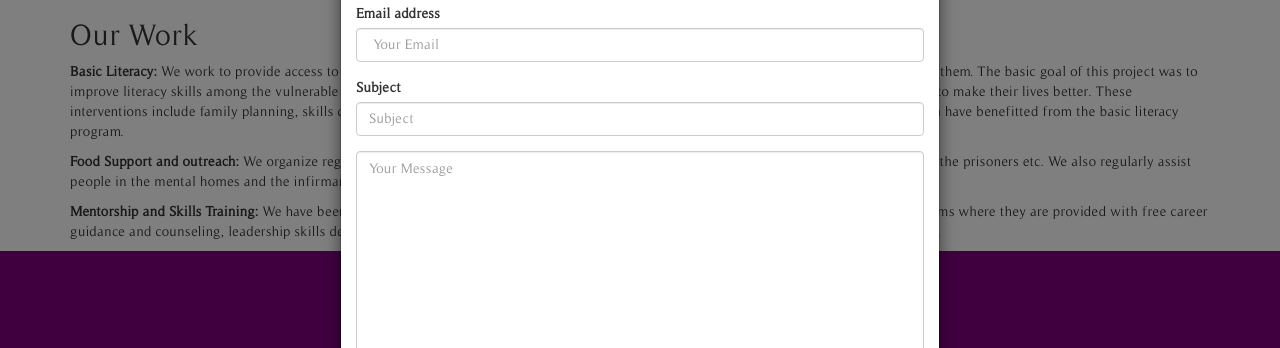
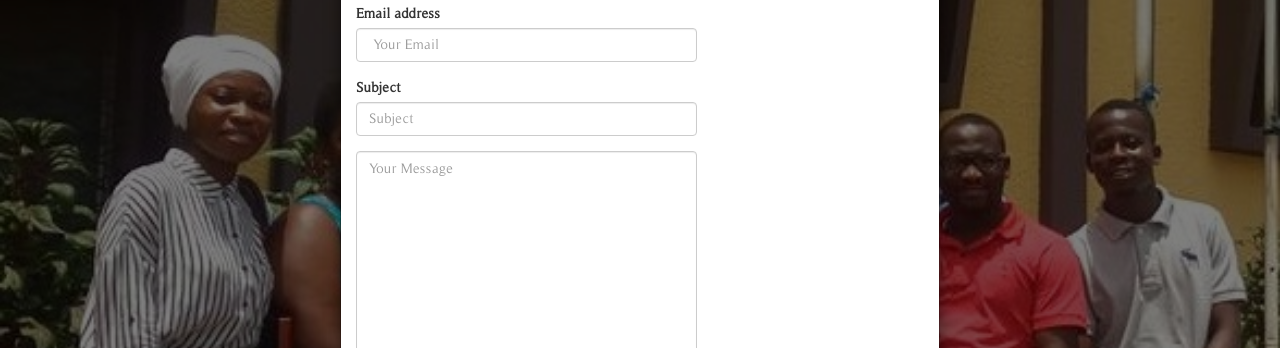
Before and after one commit to devinvogue/anithel, a plain HTML site: page work.html in a window 1280 px wide. Both pictures are taken after a click on the button "Contact". Shown: the part 174-522 px from the top of the page. Drawn offline with Linux system fonts and the light colour scheme.

Commit message:
modified form and added content to our work file

```diff
--- a/css/style.css
+++ b/css/style.css
@@ -192,3 +192,8 @@ footer .col-md-6 li{
 
 	color: white;
 }
+
+.form-control{
+	width: 60%;
+	/*background-image: url("img/seed.jpg");*/
+}
--- a/work.html
+++ b/work.html
@@ -119,9 +119,18 @@
 	</nav>
 
 
+<div class="container-fluid">
+	<div class="row">
+		<!-- <h2 style="text-align: center;">SOW A SEED OF HOPE TODAY!</h2>
+ -->		<img src="img/seed1.jpg" style="width: 100%;">
+	</div>
+</div>
+
+
+
 	<div class="container">
-		<h2>Our Work</h2>
-		<p><b>Basic Literacy:</b> We work to provide access to basic language, arithmetic and life skills to Kayayei(Head potters) through regular night  education them. The basic goal of this project was to improve literacy skills among the vulnerable women in society and enable them to take advantage of opportunities and interventions designed to make their lives better. These interventions include family planning, skills development, and poverty reduction schemes including financial inclusion. To date about 15 women have benefitted from the basic literacy program.</p>
+		<h2 style="text-align: center;">What We Do</h2>
+		<p><b>Basic Literacy Training:</b> We work to provide access to basic language, arithmetic and life skills to Kayayei(Head potters) through regular night  education them. The basic goal of this project was to improve literacy skills among the vulnerable women in society and enable them to take advantage of opportunities and interventions designed to make their lives better. These interventions include family planning, skills development, and poverty reduction schemes including financial inclusion. To date about 15 women have benefitted from the basic literacy program.</p>
 
 		<p><b>Food Support and outreach:</b> We organize regular food support to assist over 2000 vulnerable people including orphans, the aged, the kayayeis, the prisoners etc. We also regularly assist people in the mental homes and the infirmary especially during major festivals like Eid, Christmas and Easter.</p>
 
```
Also changed, not shown: involve.html (+3 -1 lines), img/seed1.jpg (added).
